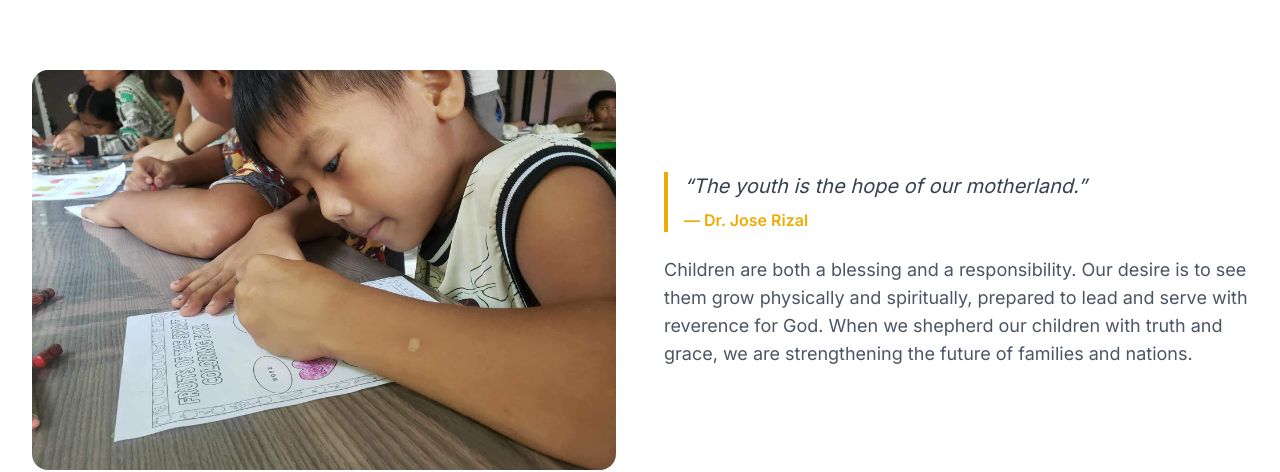
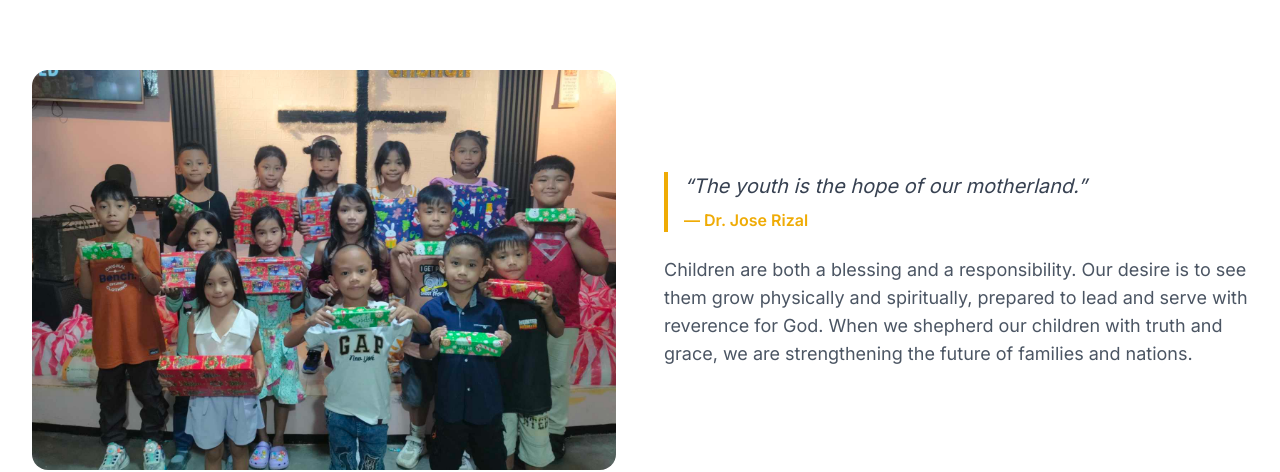
Before and after one commit to pauljorg206/child-and-church-partners, a Next.js app: page /children in a window 1280 px wide. Shown: the part 366-838 px from the top of the page. Built offline with nearby package versions, Linux system fonts and the light colour scheme; no server answers.

Commit message:
fix: update why children first image to gift boxes photo with zoom
Co-Authored-By: Claude Opus 4.6 <noreply@anthropic.com>

```diff
--- a/src/app/children/page.tsx
+++ b/src/app/children/page.tsx
@@ -45,11 +45,11 @@ export default function WhyChildrenPage() {
           <div className="grid items-center gap-12 lg:grid-cols-2">
             <div className="relative h-80 overflow-hidden rounded-2xl lg:h-[400px]">
               <Image
-                src="/images/coloring.jpeg"
-                alt="Filipino boy coloring a Fruits of the Spirit activity sheet"
+                src="/images/photo-gallery/filipino-children-ministry-009.jpeg"
+                alt="Filipino children holding gift boxes at Blessed Church"
                 fill
                 sizes="(max-width: 1024px) 100vw, 50vw"
-                className="object-cover"
+                className="scale-125 object-cover object-[center_60%]"
               />
             </div>
             <div>
```
